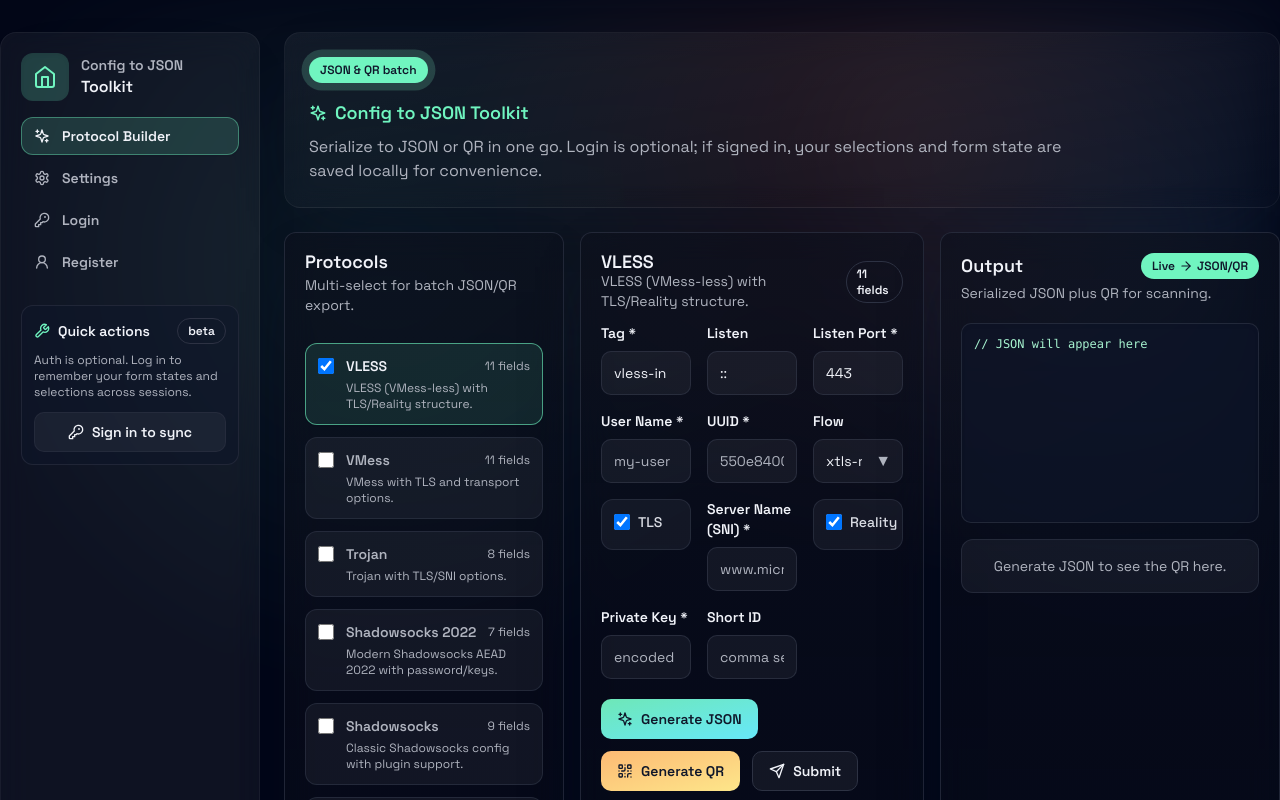
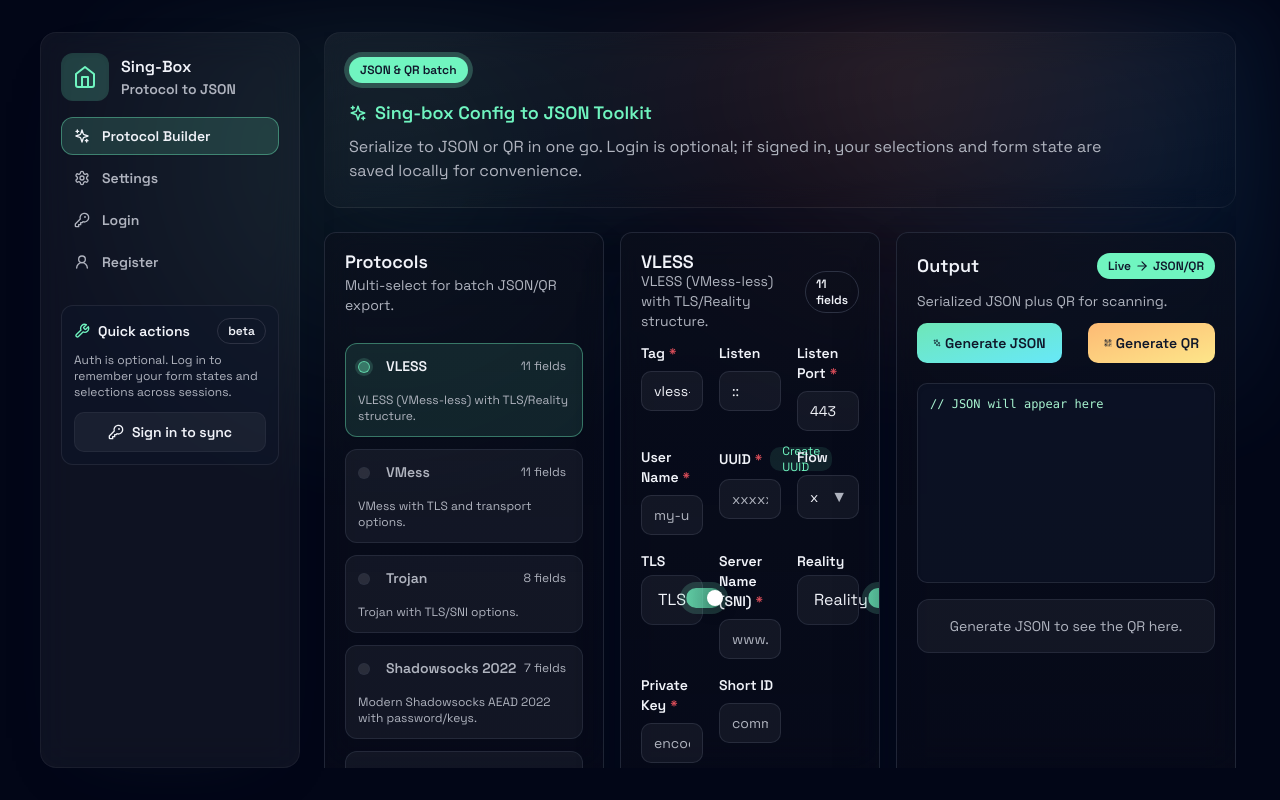
Before and after one commit to shuke-x/Protocol_toJson, a React (Vite) app: page /builder in a window 1280 px wide. Shown: the top 800 px of the page. Built offline with nearby package versions, Linux system fonts and the light colour scheme.

Commit message:
add nginx and deletenode_modules

```diff
--- a/package.json
+++ b/package.json
@@ -19,6 +19,7 @@
     "react-dom": "^18.3.1",
     "react-router-dom": "^6.28.0",
     "tailwind-merge": "^2.2.1",
+    "uuidjs": "^5.1.0",
     "zod": "^3.23.8"
   },
   "devDependencies": {
--- a/src/components/ui/input.tsx
+++ b/src/components/ui/input.tsx
@@ -1,7 +1,7 @@
 import * as React from "react";
 import { cn } from "../../lib/utils";
 
-export interface InputProps extends React.InputHTMLAttributes<HTMLInputElement> {}
+export interface InputProps extends React.InputHTMLAttributes<HTMLInputElement> { }
 
 const Input = React.forwardRef<HTMLInputElement, InputProps>(
   ({ className, type, ...props }, ref) => {
@@ -9,7 +9,7 @@
       <input
         type={type}
         className={cn(
-          "flex h-11 w-full rounded-md border border-border/80 bg-white/5 px-3 py-2 text-sm ring-offset-background placeholder:text-muted-foreground focus-visible:outline-none focus-visible:ring-2 focus-visible:ring-primary focus-visible:ring-offset-2 transition",
+          "flex h-10 w-full rounded-md border border-border/80 bg-white/5 px-3 py-2 text-sm ring-offset-background placeholder:text-muted-foreground focus-visible:outline-none focus-visible:ring-1 focus-visible:ring-primary focus-visible:ring-offset-1 transition",
           className,
         )}
         ref={ref}
--- /dev/null
+++ b/src/components/ui/switch.tsx
@@ -0,0 +1,50 @@
+import * as React from "react";
+import { cn } from "../../lib/utils";
+
+type SwitchProps = {
+  checked?: boolean;
+  onCheckedChange?: (checked: boolean) => void;
+} & Omit<React.ButtonHTMLAttributes<HTMLButtonElement>, "onChange">;
+
+const Switch = React.forwardRef<HTMLButtonElement, SwitchProps>(
+  ({ checked = false, onCheckedChange, className, disabled, onClick, ...props }, ref) => {
+    const handleClick = (event: React.MouseEvent<HTMLButtonElement>) => {
+      onClick?.(event);
+      if (event.defaultPrevented) return;
+      onCheckedChange?.(!checked);
+    };
+
+    return (
+      <button
+        ref={ref}
+        type="button"
+        role="switch"
+        aria-checked={checked}
+        disabled={disabled}
+        data-state={checked ? "checked" : "unchecked"}
+        onClick={handleClick}
+        className={cn(
+          "group peer inline-flex h-5 w-9 shrink-0 cursor-pointer items-center rounded-full border border-transparent transition-all duration-200 ease-out",
+          "focus-visible:outline-none focus-visible:ring-2 focus-visible:ring-ring focus-visible:ring-offset-2 focus-visible:ring-offset-background",
+          "disabled:cursor-not-allowed disabled:opacity-50",
+          checked
+            ? "bg-gradient-to-r from-primary/80 to-primary/60 shadow-[0_0_0_6px_rgba(127,245,197,0.18)]"
+            : "bg-border/90 hover:bg-border",
+          className,
+        )}
+        {...props}
+      >
+        <span
+          className={cn(
+            "pointer-events-none block h-4 w-4 rounded-full bg-white shadow-[0_5px_15px_rgba(0,0,0,0.25)] ring-0 transition-transform duration-200 ease-out",
+            "group-hover:shadow-[0_5px_18px_rgba(127,245,197,0.35)] group-active:scale-95",
+            checked ? "translate-x-5" : "translate-x-0",
+          )}
+        />
+      </button>
+    );
+  },
+);
+Switch.displayName = "Switch";
+
+export { Switch };
--- a/src/config.ts
+++ b/src/config.ts
@@ -50,7 +50,7 @@
       {
         name: "listen_port",
         label: "Listen Port",
-        type: "number",
+        type: "text",
         placeholder: "443",
         required: true,
         min: 1,
@@ -68,7 +68,7 @@
         name: "uuid",
         label: "UUID",
         type: "text",
-        placeholder: "550e8400-e29b-41d4-a716-446655440000",
+        placeholder: "xxxxxxxx-xxxx-xxxx-xxxx-xxxxxxxxxxxx",
         required: true,
         pattern: uuidRegex,
       },
@@ -149,7 +149,7 @@
       { name: "name", label: "Name", type: "text", placeholder: "VMess node", required: true },
       { name: "server", label: "Server", type: "text", placeholder: "example.com", required: true },
       { name: "port", label: "Port", type: "number", placeholder: "443", required: true, min: 1, max: 65535 },
-      { name: "uuid", label: "UUID", type: "text", placeholder: "550e8400-e29b-41d4-a716-446655440000", required: true, pattern: uuidRegex },
+      { name: "uuid", label: "UUID", type: "text", placeholder: "xxxxxxxx-xxxx-xxxx-xxxx-xxxxxxxxxxxx", required: true, pattern: uuidRegex },
       { name: "security", label: "Security", type: "select", options: ["auto", "aes-128-gcm", "chacha20-poly1305", "none"], default: "auto", required: true },
       { name: "tls", label: "TLS", type: "checkbox", default: true },
       { name: "sni", label: "SNI", type: "text", placeholder: "cdn.example.com" },
@@ -344,7 +344,7 @@
       { name: "name", label: "Name", type: "text", placeholder: "TUIC node", required: true },
       { name: "server", label: "Server", type: "text", placeholder: "example.com", required: true },
       { name: "port", label: "Port", type: "number", placeholder: "443", required: true, min: 1, max: 65535 },
-      { name: "uuid", label: "UUID", type: "text", placeholder: "550e8400-e29b-41d4-a716-446655440000", required: true, pattern: uuidRegex },
+      { name: "uuid", label: "UUID", type: "text", placeholder: "xxxxxxxx-xxxx-xxxx-xxxx-xxxxxxxxxxxx", required: true, pattern: uuidRegex },
       { name: "password", label: "Password", type: "text", placeholder: "strong secret", required: true },
       { name: "alpn", label: "ALPN", type: "text", placeholder: "h3", helper: "Comma-separated list" },
       { name: "sni", label: "SNI", type: "text", placeholder: "cdn.example.com" },
--- a/src/index.css
+++ b/src/index.css
@@ -30,7 +30,9 @@
 
 body {
   margin: 0;
+  height: 100vh;
   min-height: 100vh;
+  overflow: hidden;
   background: radial-gradient(circle at 16% 18%, rgba(55, 119, 255, 0.08), rgba(11, 16, 33, 0.85) 26%),
     radial-gradient(circle at 82% 8%, rgba(127, 245, 197, 0.12), rgba(11, 16, 33, 0.9) 28%),
     linear-gradient(135deg, rgba(16, 23, 51, 0.9), rgba(12, 15, 30, 0.95));
--- a/src/pages/BuilderPage.tsx
+++ b/src/pages/BuilderPage.tsx
@@ -8,11 +8,12 @@
 import { Input } from "../components/ui/input";
 import { Label } from "../components/ui/label";
 import { Textarea } from "../components/ui/textarea";
-import { Checkbox } from "../components/ui/checkbox";
 import { Select } from "../components/ui/select";
 import { ScrollArea } from "../components/ui/scroll-area";
+import { Switch } from "../components/ui/switch";
 import { cn } from "../lib/utils";
 import { useAuth } from "../context/AuthContext";
+import { UUID } from "uuidjs";
 
 type FormState = Record<string, string | number | boolean>;
 type ErrorState = Record<string, string | undefined>;
@@ -238,6 +239,7 @@
   };
 
   const onGenerateJson = () => {
+
     const serialized = validateAll();
     if (serialized) {
       setQrValue(serialized);
@@ -261,6 +263,13 @@
     }
   };
 
+  const toggleSelection = (key: ProtocolKey) => {
+    setSelectedKeys((prev) => {
+      const next = prev.includes(key) ? prev.filter((k) => k !== key) : [...prev, key];
+      return next.length === 0 ? prev : (next as ProtocolKey[]);
+    });
+  };
+
   const renderField = (field: FieldDefinition) => {
     const formValues = getFormValues(activeSchema.key);
     const value = formValues ? formValues[field.name] : "";
@@ -269,22 +278,28 @@
       <div className="flex items-center justify-between">
         <Label htmlFor={`${activeSchema.key}-${field.name}`}>
           {field.label}
-          {field.required ? " *" : ""}
+          {
+            field.required ? <span className="text-destructive ml-1">*</span> : null
+          }
         </Label>
-        {error ? <span className="text-xs text-destructive">{error}</span> : null}
       </div>
     );
 
     if (field.type === "checkbox") {
       return (
-        <div className="rounded-lg border border-border/70 bg-white/5 p-3">
-          <Checkbox
+        <div className="flex flex-col gap-1">
+          {label}
+          <div className="flex items-start justify-between rounded-lg border border-border/70 bg-white/5 px-4 py-3">
+            {field.label}
+            <Switch
+              id={`${activeSchema.key}-${field.name}`}
               checked={Boolean(value)}
-            onChange={(e) => handleFieldChange(field, e.target.checked)}
-            title={field.label}
+              onCheckedChange={(checked) => handleFieldChange(field, checked)}
             />
-          {field.helper ? <p className="mt-1 text-xs text-muted-foreground">{field.helper}</p> : null}
           </div>
+          {field.helper ? <p className="text-xs text-muted-foreground">{field.helper}</p> : null}
+        </div>
+
       );
     }
 
@@ -322,6 +337,33 @@
         </div>
       );
     }
+    if (field.name === 'uuid') {
+      return (
+        <div className="flex flex-col gap-2">
+          <div className="flex justify-start items-center w-full gap-2">
+            {label}
+            <button type="button" onClick={
+              () => {
+                const uuid = UUID.generate()
+                handleFieldChange(field, uuid);
+              }
+            } className="h-5 rounded-md flex justify-center items-center  px-3 py-3 text-left transition-colors bg-primary/10 text-primary hover:bg-primary/20 text-xs">
+              Create UUID
+            </button>
+          </div>
+          <Input
+            id={`${activeSchema.key}-${field.name}`}
+            type={field.type === "number" ? "number" : "text"}
+            placeholder={field.placeholder}
+            value={typeof value === "string" ? value : ""}
+            min={field.min}
+            max={field.max}
+            onChange={(e) => handleFieldChange(field, e.target.value)}
+          />
+          {field.helper ? <p className="text-xs text-muted-foreground">{field.helper}</p> : null}
+        </div >
+      )
+    }
 
     return (
       <div className="flex flex-col gap-2">
@@ -341,7 +383,7 @@
   };
 
   return (
-    <div className="space-y-6">
+    <div className="flex h-full flex-col space-y-6 overflow-y-auto">
       <div className="flex flex-col gap-4 rounded-2xl border border-white/5 bg-gradient-to-br from-white/5 via-white/2 to-white/0 p-6 shadow-[0_20px_70px_-40px_rgba(15,23,42,0.9)] backdrop-blur-md">
         <div className="flex flex-wrap items-center gap-3">
           <Badge variant="accent" className="animate-pulse-soft">
@@ -351,7 +393,7 @@
         <div className="flex flex-col gap-2">
           <div className="flex items-center gap-2 text-lg font-semibold text-primary">
             <Sparkles size={18} />
-            Config to JSON Toolkit
+            Sing-box Config to JSON Toolkit
           </div>
           <p className="text-base text-muted-foreground max-w-3xl">
             Serialize to JSON or QR in one go.
@@ -360,51 +402,56 @@
         </div>
       </div>
 
-      <div className="grid gap-4 lg:grid-cols-[280px_minmax(0,1.5fr)_340px]">
-          <Card className="h-full">
+      <div className="grid min-h-0 gap-4 lg:grid-cols-[280px_minmax(0,1.5fr)_340px]">
+        <Card className="flex h-full flex-col">
           <CardHeader>
             <CardTitle>Protocols</CardTitle>
             <CardDescription>Multi-select for batch JSON/QR export.</CardDescription>
           </CardHeader>
-          <CardContent className="pt-2">
-            <ScrollArea className="space-y-3">
+          <CardContent className="flex flex-1 flex-col py-2">
+            <ScrollArea className="flex-1 space-y-3 w-full">
               {protocolSchemas.map((schema) => {
                 const selected = selectedKeys.includes(schema.key);
                 const schemaErrors = errors[schema.key];
                 return (
                   <button
                     key={schema.key}
+                    type="button"
                     onClick={() => setActiveKey(schema.key)}
                     className={cn(
-                      "w-full rounded-lg border px-3 py-3 text-left transition-all flex items-start gap-3",
+                      "w-full rounded-xl border px-3 py-3 text-left transition-colors flex flex-col items-start gap-3",
+                      selected ? "!border-primary/40 " : '',
                       activeKey === schema.key
-                        ? "border-primary/60 bg-primary/10 text-foreground shadow-sm"
-                        : "border-border/70 bg-white/5 text-muted-foreground hover:border-border/40 hover:text-foreground",
+                        ? "border-primary/80 bg-primary/10 text-foreground shadow-sm"
+                        : "border-border/70 bg-white/5 text-muted-foreground hover:border-primary/30 hover:text-foreground",
                     )}
                   >
-                    <input
-                      type="checkbox"
-                      className="mt-[2px] h-4 w-4 rounded border border-border/80 bg-white/5 text-primary focus:ring-primary"
-                      checked={selected}
-                      onChange={(e) => {
+                    <div className="w-full flex justify-between space-x-4 items-center">
+                      <div
+                        onClick={(e) => {
                           e.stopPropagation();
-                        setSelectedKeys((prev) => {
-                          const next = prev.includes(schema.key)
-                            ? prev.filter((k) => k !== schema.key)
-                            : [...prev, schema.key];
-                          return next.length === 0 ? prev : (next as ProtocolKey[]);
-                        });
+                          toggleSelection(schema.key);
                         }}
+                        className={cn(
+                          "mt-[2px] h-3 w-3 rounded-full border transition-colors",
+                          selected
+                            ? "border-primary/70 bg-primary/40 shadow-[0_0_0_3px_rgba(127,245,197,0.15)]"
+                            : "border-border/80 bg-white/10",
+                        )}
                       />
-                    <div className="flex-1">
+
+                      <div className="flex-1 pr-1">
                         <div className="flex items-center justify-between">
                           <span className="text-sm font-semibold">{schema.label}</span>
                           <span className="text-xs text-muted-foreground">{schema.fields.length} fields</span>
                         </div>
-                      <p className="mt-1 text-xs text-muted-foreground">{schema.description}</p>
                         {schemaErrors ? (
                           <p className="mt-1 text-xs text-destructive">Has validation issues</p>
                         ) : null}
+                      </div>
+                    </div>
+                    <div>
+                      <p className="mt-1 text-xs text-muted-foreground">{schema.description}</p>
                     </div>
                   </button>
                 );
@@ -413,7 +460,7 @@
           </CardContent>
         </Card>
 
-        <Card className="h-full">
+        <Card className="flex h-full flex-col">
           <CardHeader className="pb-3">
             <div className="flex items-center justify-between">
               <div>
@@ -423,7 +470,7 @@
               <Badge variant="outline">{activeSchema.fields.length} fields</Badge>
             </div>
           </CardHeader>
-          <CardContent className="space-y-5">
+          <CardContent className="flex flex-1 flex-col space-y-5 overflow-auto">
             <div className="grid grid-cols-1 gap-4 md:grid-cols-2 xl:grid-cols-3">
               {activeSchema.fields.map((field) => (
                 <div key={field.name} className="animate-fade-in">
@@ -438,20 +485,6 @@
               </div>
             ) : null}
 
-            <div className="flex flex-wrap gap-3">
-              <Button onClick={onGenerateJson} className="gap-2">
-                <Sparkles size={16} />
-                Generate JSON
-              </Button>
-              <Button variant="secondary" onClick={onGenerateQr} className="gap-2">
-                <QrCode size={16} />
-                Generate QR
-              </Button>
-              <Button variant="ghost" onClick={onSubmit} className="gap-2">
-                <Send size={16} />
-                Submit
-              </Button>
-            </div>
 
             {submitted ? (
               <div className="flex items-center gap-2 text-sm text-primary">
@@ -462,8 +495,8 @@
           </CardContent>
         </Card>
 
-        <Card className="h-full">
-          <CardHeader>
+        <Card className="flex h-full flex-col">
+          <CardHeader className="flex flex-col space-y-2">
             <div className="flex items-center justify-between">
               <CardTitle>Output</CardTitle>
               <Badge variant="accent" className="gap-1">
@@ -472,9 +505,25 @@
                 JSON/QR
               </Badge>
             </div>
+
             <CardDescription>Serialized JSON plus QR for scanning.</CardDescription>
+            <div className="flex flex-wrap justify-between gap-2">
+              <Button onClick={onGenerateJson} className="gap-1">
+                <Sparkles size={8} />
+                Generate JSON
+              </Button>
+              <Button variant="secondary" onClick={onGenerateQr} className="gap-1">
+                <QrCode size={8} />
+                Generate QR
+              </Button>
+              {/* <Button variant="ghost" onClick={onSubmit} className="gap-2">
+                <Send size={16} />
+                Submit
+              </Button> */}
+            </div>
+
           </CardHeader>
-          <CardContent className="space-y-4">
+          <CardContent className="flex flex-1 flex-col space-y-4 overflow-auto">
             <div className="rounded-md border border-border/70 bg-slate-900/60 p-3 font-mono text-xs text-emerald-200 shadow-inner min-h-[200px]">
               <pre className="whitespace-pre-wrap break-words">{jsonOutput}</pre>
             </div>
--- a/src/pages/ShellLayout.tsx
+++ b/src/pages/ShellLayout.tsx
@@ -18,18 +18,18 @@
   const location = useLocation();
 
   return (
-    <div className="relative min-h-screen bg-slate-950 text-foreground">
+    <div className="relative h-screen overflow-hidden bg-slate-950 text-foreground">
       <div className="glow" />
-      <div className=" relative z-10 py-8">
-        <div className="grid gap-6 lg:grid-cols-[260px_1fr]">
-          <aside className="rounded-2xl border border-white/5 bg-white/5 p-5 backdrop-blur-lg shadow-[0_20px_70px_-50px_rgba(15,23,42,0.9)]">
+      <div className="relative z-10 flex h-full flex-col py-8 px-4 sm:px-6 lg:px-10">
+        <div className="grid h-full min-h-0 gap-6 lg:grid-cols-[260px_1fr]">
+          <aside className="h-full min-h-0 overflow-auto rounded-2xl border border-white/5 bg-white/5 p-5 backdrop-blur-lg shadow-[0_20px_70px_-50px_rgba(15,23,42,0.9)]">
             <div className="flex items-center gap-3 pb-4">
               <div className="flex h-12 w-12 items-center justify-center rounded-xl bg-primary/20 text-slate-900 shadow-inner">
                 <Home className="h-6 w-6 text-primary" />
               </div>
               <div className="flex flex-col">
-                <span className="text-sm font-semibold text-muted-foreground">Config to JSON</span>
-                <span className="text-base font-semibold">Toolkit</span>
+                <span className="text-base font-semibold">Sing-Box</span>
+                <span className="text-sm font-semibold text-muted-foreground">Protocol to JSON</span>
               </div>
             </div>
 
@@ -90,7 +90,7 @@
             </div>
           </aside>
 
-          <main>
+          <main className="min-h-0 overflow-auto pr-1">
             <Outlet />
           </main>
         </div>
```
Also changed, not shown: 2 other files (tests, documents, lock files or other folders). Lines whose indentation alone changed are shown as unchanged.
